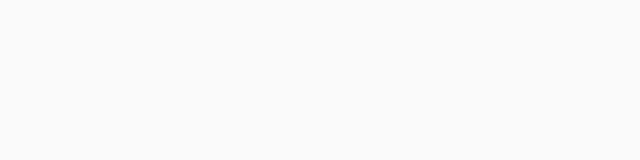
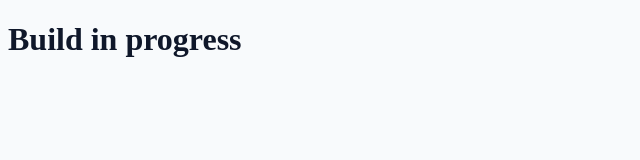
Before and after one commit to MoroniAg/WanderWise, a website built with Vite: page src/index.html in a window 1280 px wide. Shown: the whole page, without its empty margins (0-640 px from the left). Built offline with nearby package versions, Linux system fonts and the light colour scheme.

Commit message:
feat: add placeholder heading to indicate build progress

```diff
--- a/src/index.html
+++ b/src/index.html
@@ -31,7 +31,7 @@
 </head>
 
 <body>
-
+<h1>Build in progress</h1>
 </body>
 
 </html>
```
